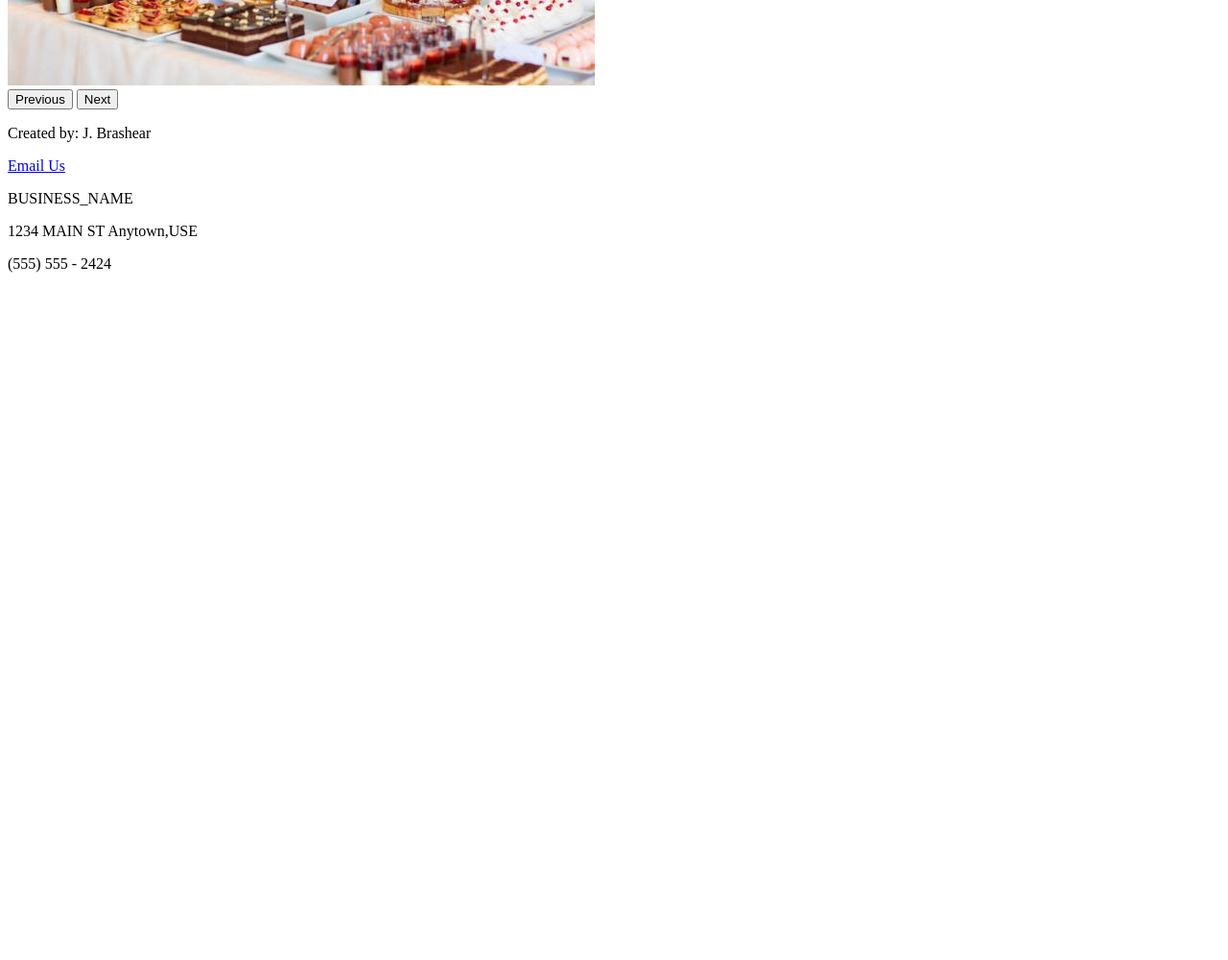
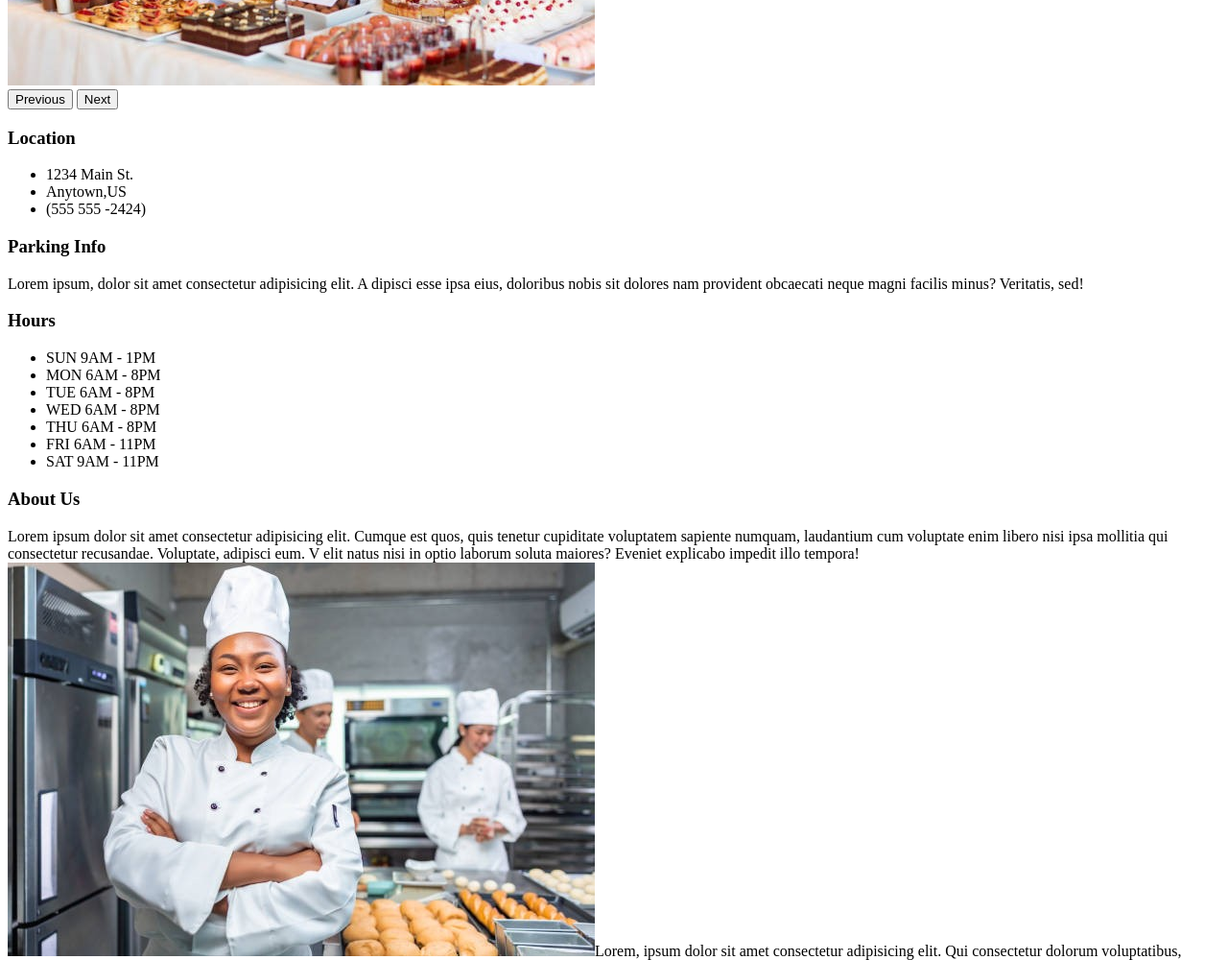
Before and after one commit to JayBrashear/SmallBusinessWebsite, a plain HTML site: page index.html in a window 1280 px wide. Shown: the part 2362-3362 px from the top of the page at 96% size. Before the commit the page ends 2662 px from the top, so only its background shows below. Drawn offline with Linux system fonts and the light colour scheme.

Commit message:
added business information hours/location info and about us info with pics to home

```diff
--- a/index.html
+++ b/index.html
@@ -40,6 +40,60 @@
           <span class="visually-hidden">Next</span>
         </button>
       </div>
+      <div id = "Business Details">
+        <section id="Location">
+          <h3>Location</h3>
+          <ul>
+              <li>1234 Main St.  </li>
+              <li>Anytown,US</li>
+              <li>(555 555 -2424)</li>
+          </ul>
+        </section>
+        <section id = "Parking Information">
+              <h3>Parking Info</h3>
+              <p>
+              Lorem ipsum, dolor sit amet consectetur adipisicing elit.
+              A dipisci esse ipsa eius,
+              doloribus nobis sit dolores nam provident
+              obcaecati neque magni facilis minus? Veritatis, sed!
+            </p>
+            </section>
+        </div>
+        <div>
+            <section></section>
+        </div>
+        <div id="Business Details">
+          <section id="Hours of Operation">
+            <h3>Hours</h3>
+            <ul>
+              <li>SUN 9AM - 1PM</li>
+              <li>MON 6AM - 8PM</li>
+              <li>TUE 6AM - 8PM</li>
+              <li>WED 6AM - 8PM</li>
+              <li>THU 6AM - 8PM</li>
+              <li>FRI 6AM - 11PM</li>
+              <li>SAT 9AM - 11PM</li>
+            </ul>
+          </section>
+      </div>
+     <DIV ID = "Owner Details">
+      <h3>About Us</h3>
+      <section id = "About Us">
+        <p>
+          Lorem ipsum dolor sit amet consectetur adipisicing elit. Cumque est quos, quis tenetur
+          cupiditate voluptatem sapiente numquam, laudantium cum voluptate enim libero nisi
+          ipsa mollitia qui consectetur recusandae. Voluptate, adipisci eum. V
+          elit natus nisi in optio laborum soluta maiores? Eveniet explicabo impedit illo tempora!
+          <img src="./images/aboutus1.jpg" alt="Femail Chef and Owner smiling">Lorem, ipsum dolor sit amet
+          consectetur adipisicing elit. Qui consectetur dolorum voluptatibus, quidem exercitationem,
+          aspernatur impedit optio ut, veniam ducimus porro molestiae iure totam beatae in corrupti
+          minus dignissimos quasi! Voluptate aut ipsa facere ullam
+          <img src="./images/aboutus2.jpg" alt="group of four cooks standing">earum id molestiae dolor, adipisci
+           ratione voluptatem quibusdam vitae delectus! Lorem ipsum dolor sit amet consectetur adipisicing elit. Rem,
+           laudantium est harum perferendis dolorum provident.
+        </p>
+      </section>
+     </DIV>
 </body>
 <FOOTER>
     <DIV>
@@ -50,7 +104,7 @@
     </DIV>
     <DIV>
     <p>BUSINESS_NAME</p>
-    <p>1234 MAIN ST Anytown,USE</p>
+    <p>1234 MAIN ST Anytown,US</p>
     <p>(555) 555 - 2424</p>
     </DIV>
 </FOOTER>
```
